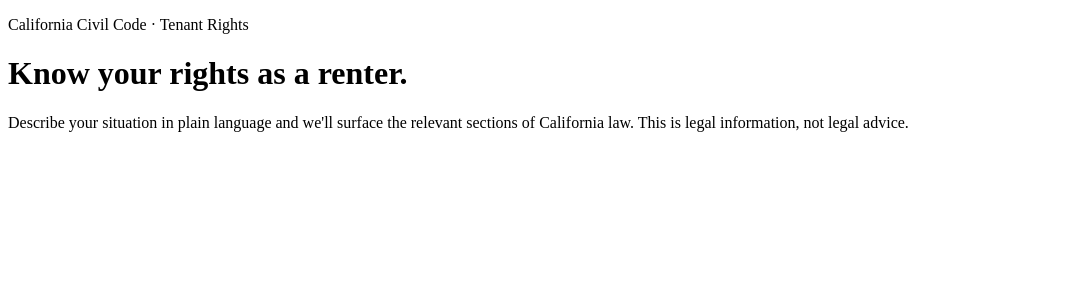
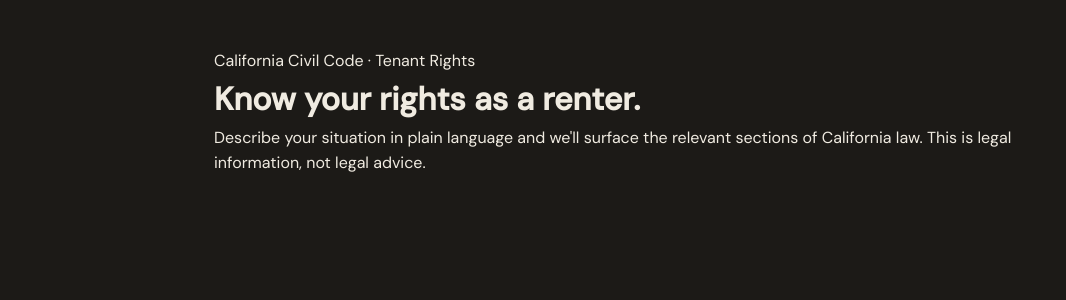
Before and after one commit to RichardGabelman/ca-tenant-law-rag, a React (Vite) app in the folder frontend/: page / in a window 1280 px wide. Shown: the top 300 px of the page, without its empty margins (0-1066 px from the left). Built offline with nearby package versions, Linux system fonts and the light colour scheme.

Commit message:
feat: implement basic css reset, global styles for background color, text color and font

```diff
--- a/frontend/src/App.css
+++ b/frontend/src/App.css
@@ -0,0 +1,28 @@
+@import url('https://fonts.googleapis.com/css2?family=Lora:ital,wght@0,400;0,600;1,400&family=DM+Sans:wght@300;400;500&family=DM+Mono:wght@400&display=swap');
+
+
+* {
+  margin: 0;
+  padding: 0;
+  box-sizing: border-box;
+}
+
+:root {
+  --bg-base: #1C1A17;
+  --text-primary: #F0EBE1;
+}
+
+body {
+  background: var(--bg-base);
+  color: var(--text-primary);
+  font-family: 'DM Sans', sans-serif;
+  font-weight: 400;
+  min-height: 100vh;
+  line-height: 1.6;
+}
+
+#root {
+  max-width: 900px;
+  margin: 0 auto;
+  padding: 3rem 1.5rem 6rem;
+}
```
